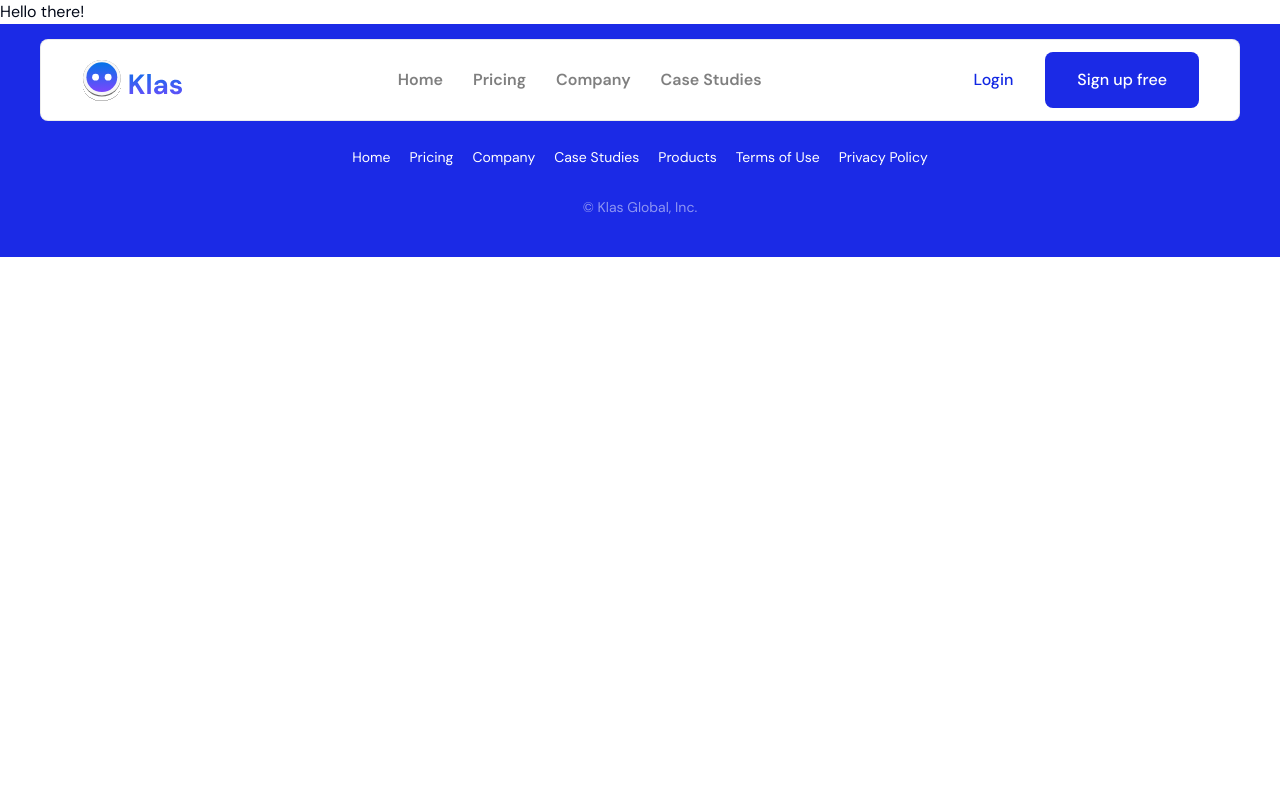
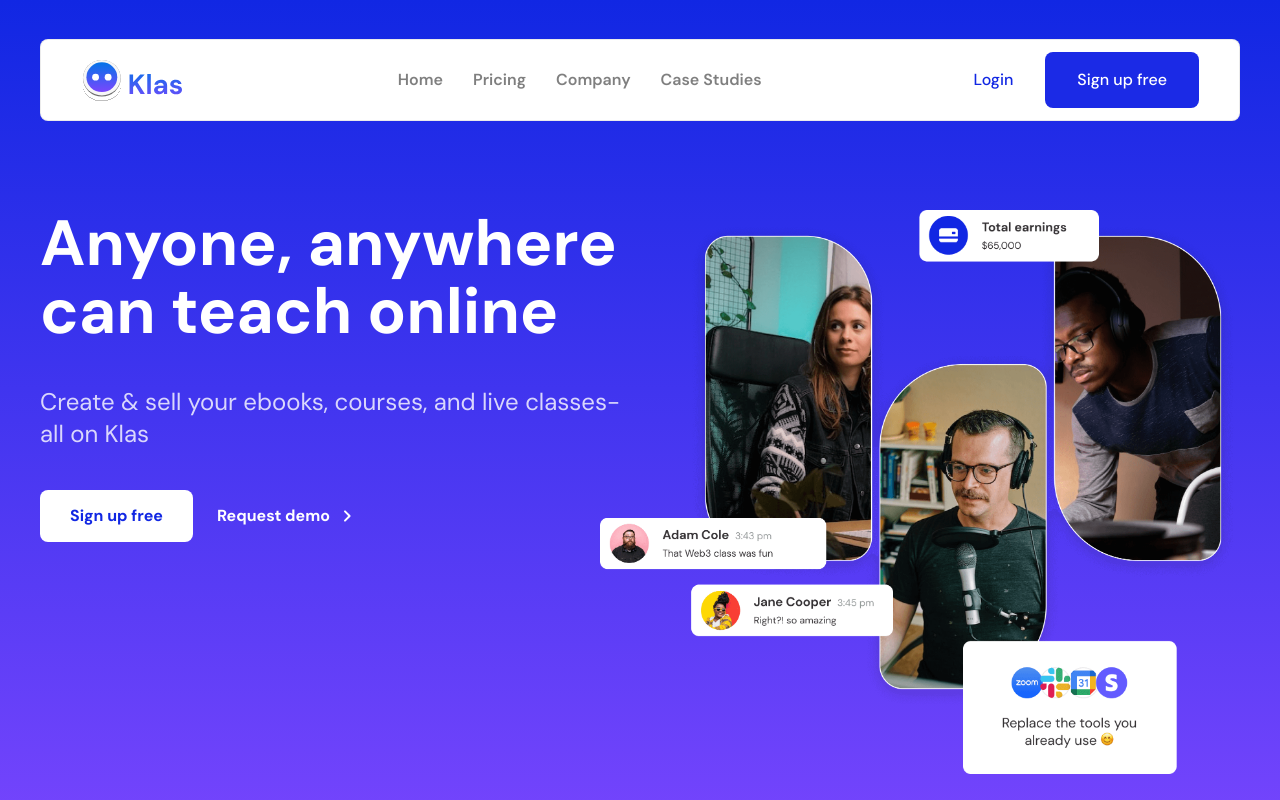
Before and after one commit to OgaDavid/Klas, a Next.js app: page / in a window 1280 px wide. Shown: the top 800 px of the page. Built offline with nearby package versions, Linux system fonts and the light colour scheme.

Commit message:
chore(header): add navbar

```diff
--- a/app/globals.css
+++ b/app/globals.css
@@ -104,3 +104,13 @@
   left: 50%;
   transform: translate(-50%, -50%);
 }
+
+.grid_row_1 {
+  grid-row: 1;
+}
+
+@media screen and (max-width: 920px) {
+  .grid_row_1 {
+    grid-row: auto;
+  }
+}
--- a/app/page.tsx
+++ b/app/page.tsx
@@ -1,7 +1,65 @@
+"use client";
+
+import Image from "next/image";
+import Link from "next/link";
+import { motion } from "framer-motion";
+import { Icons } from "@/components/icons";
+
 export default function HomePage() {
   return (
-    <main className="">
-      Hello there!
+    <main>
+      <section className="gradient">
+          <div className="container">
+            <div className="grid md-920:grid-cols-2 mb-[120px] gap-[80px] md-920:gap-[10px] max-md:pt-[190px] pt-[210px] pb-[120px] md-920:pb-[35px]">
+              <div className="max-w-[599px] grid_row_1 md-800:justify-self-start md-800:col-span-full">
+                <motion.h1
+                  transition={{ duration: 0.5 }}
+                  initial={{ y: 50 }}
+                  animate={{ y: 0 }}
+                  className="font-bold max-md:text-[42px] max-md:leading-[48px] max-md:mb-4 mb-10 leading-[68px] text-[64px] text-white"
+                >
+                  Anyone, anywhere can teach online
+                </motion.h1>
+                <motion.p
+                  transition={{ duration: 0.7 }}
+                  initial={{ y: 50 }}
+                  animate={{ y: 0 }}
+                  className="text-2xl max-md:text-[18px] max-md:leading-[28px] mb-[40px] leading-8 text-[hsla(0,0%,100%,.8)]"
+                >
+                  Create & sell your ebooks, courses, and live classes- all on Klas
+                </motion.p>
+                <motion.div
+                  transition={{ duration: 0.9 }}
+                  initial={{ y: 50 }}
+                  animate={{ y: 0 }}
+                  className="flex items-center gap-6"
+                >
+                  <Link
+                    href="/login"
+                    className="bg-white rounded-[8px] text-base font-bold py-[14px] px-[30px] text-brand-blue-100"
+                  >
+                    Sign up free
+                  </Link>
+                  <Link
+                    className="text-white flex gap-[5px] hover:gap-[10px] duration-300 transition-all justify-center items-center text-base font-bold"
+                    href="https://calendly.com/nathanstark101/chat"
+                  >
+                    Request demo
+                    <Icons.chevron_right />
+                  </Link>
+                </motion.div>
+              </div>
+              <motion.div
+                transition={{ duration: 0.7 }}
+                initial={{ x: 50 }}
+                animate={{ x: 0 }}
+                className="md-920:justify-self-end grid_row_1 md-800:col-span-full"
+              >
+                <Image className="w-full md-920:w-[400px] min-[1110px]:w-[640px] object-cover" alt="hero-image" src="/images/hero.png" width={640} height={563.95} />
+              </motion.div>
+            </div>
+          </div>
+        </section>
     </main>
   )
 }
--- a/components/icons.tsx
+++ b/components/icons.tsx
@@ -434,4 +434,18 @@
       ></path>
     </svg>
   ),
+  chevron_right: (props: IconProps) => (
+    <svg
+      xmlns="http://www.w3.org/2000/svg"
+      width="24"
+      height="24"
+      fill="none"
+      {...props}
+    >
+      <path
+        fill="#fff"
+        d="m9.29 8.119 3.88 3.88-3.88 3.88a.996.996 0 1 0 1.41 1.41l4.59-4.59a.996.996 0 0 0 0-1.41l-4.59-4.59a.996.996 0 0 0-1.41 0c-.38.39-.39 1.03 0 1.42Z"
+      ></path>
+    </svg>
+  ),
 };
--- a/package.json
+++ b/package.json
@@ -19,6 +19,7 @@
     "@semantic-release/changelog": "^6.0.3",
     "@semantic-release/git": "^10.0.1",
     "clsx": "^2.0.0",
+    "framer-motion": "^10.16.4",
     "next": "13.5.4",
     "react": "^18",
     "react-dom": "^18",
--- a/tailwind.config.js
+++ b/tailwind.config.js
@@ -18,6 +18,7 @@
     extend: {
       screens: {
         "md-800": "800px",
+        "md-920": "920px",
       },
       colors: {
         brand: {
```
Also changed, not shown: public/images/hero.png (added), 1 other file (tests, documents, lock files or other folders).
